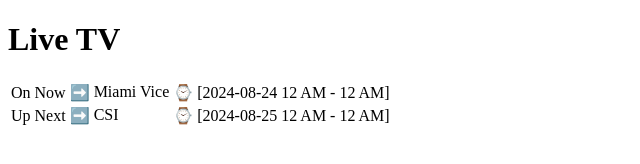
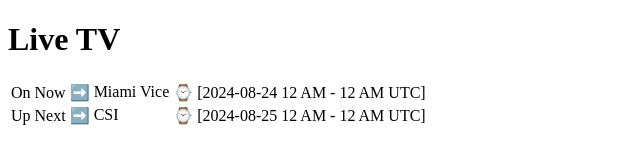
Before and after one commit to jjaco089/live-tv, a plain HTML site: page index.html in a window 1280 px wide. Shown: the whole page, without its empty margins (0-640 px from the left). Drawn offline with Linux system fonts and the light colour scheme.

Commit message:
Insert UTC in the time string

```diff
--- a/index.html
+++ b/index.html
@@ -30,12 +30,12 @@
 
         // Display dates
         const currentDate = new Date().toISOString().split('T')[0];
-        document.getElementById('today').innerText = `⌚ [${currentDate} 12 AM - 12 AM]`;
+        document.getElementById('today').innerText = `⌚ [${currentDate} 12 AM - 12 AM UTC]`;
         const today = new Date();
         const tomorrow = new Date(today);
         tomorrow.setDate(today.getDate() + 1);
         const formattedTomorrow = tomorrow.toISOString().split('T')[0];
-        document.getElementById('tomorrow').innerText = `⌚ [${formattedTomorrow} 12 AM - 12 AM]`;
+        document.getElementById('tomorrow').innerText = `⌚ [${formattedTomorrow} 12 AM - 12 AM UTC]`;
 
         // Fetch the content of playlist.txt
         const onNow = document.getElementById('onNow');
```
Also changed, not shown: 1 other file.
